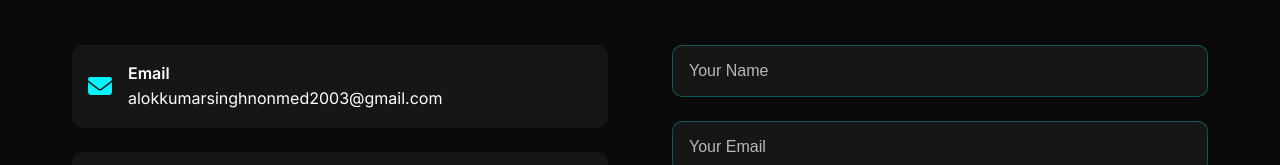
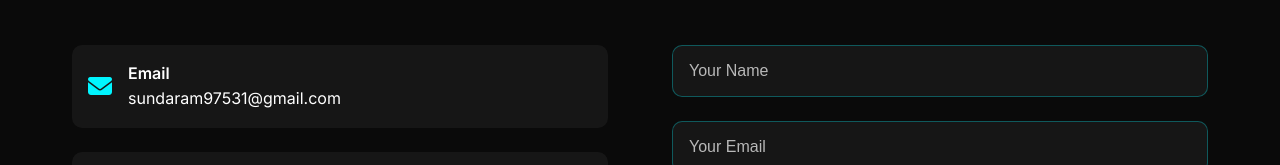
Before and after one commit to sundarAlok/Portfolio, a plain HTML site: page index.html in a window 1280 px wide. Shown: the part 7771-7936 px from the top of the page. Drawn offline with Linux system fonts and the light colour scheme.

Commit message:
Update index.html

```diff
--- a/index.html
+++ b/index.html
@@ -623,7 +623,7 @@
                         <i class="fas fa-envelope"></i>
                         <div>
                             <h4>Email</h4>
-                            <p>alokkumarsinghnonmed2003@gmail.com</p>
+                            <p>sundaram97531@gmail.com</p>
                         </div>
                     </div>
                     <!-- <div class="contact-item">
```
